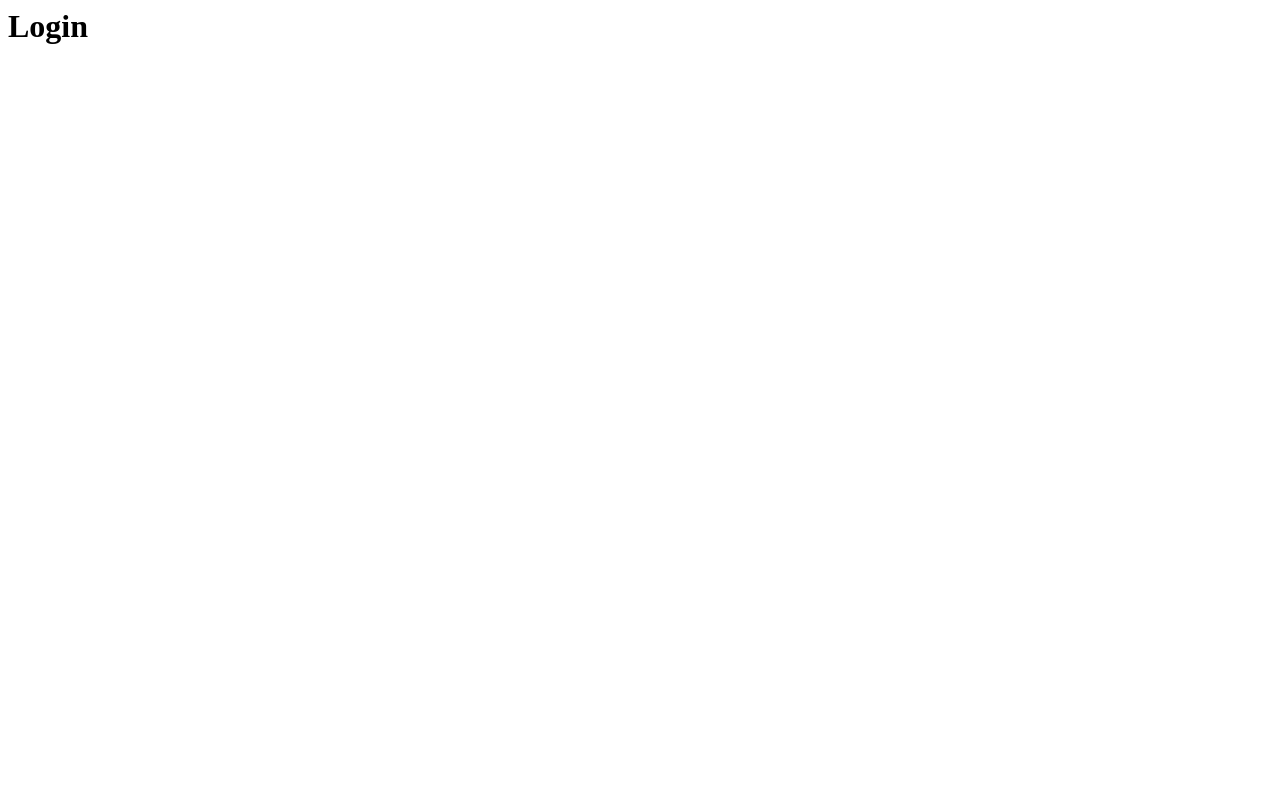
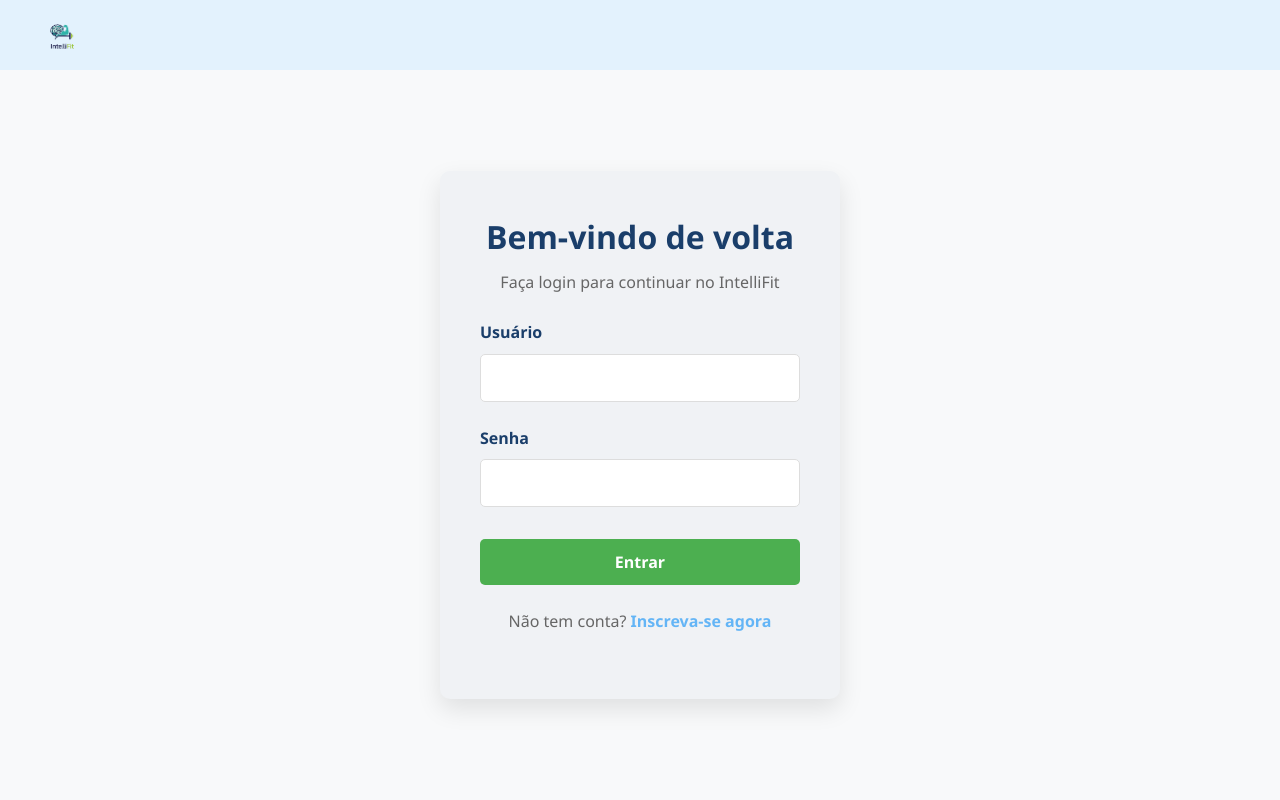
Before and after one commit to eduardohasantos/intellifit, a Django app: page /auth/login/ in a window 1280 px wide. Before the commit the page is almost empty. Run offline with Django 5.2, Linux system fonts and the light colour scheme.

Commit message:
Login page completed and dashboard implementation started
Finished the login page with user validation. If the credentials are valid, the user is redirected to the dashboard. If someone tries to access the dashboard directly without logging in, they are redirected back to the login page.

```diff
--- /dev/null
+++ b/templates/static/users/css/login.css
@@ -0,0 +1,168 @@
+:root {
+    --dark-blue: #1a3e6a;
+    --green: #4caf50;
+    --light-blue: #64b5f6;
+    --background: #f8f9fa;
+    --container-bg: #f0f2f5;
+    --text-color: #333;
+    --header-bg: #e3f2fd;
+}
+
+* {
+    margin: 0;
+    padding: 0;
+    box-sizing: border-box;
+    font-family: 'Segoe UI', Tahoma, Geneva, Verdana, sans-serif;
+}
+
+body {
+    background-color: white;
+    color: var(--text-color);
+    line-height: 1.6;
+}
+
+header {
+    background-color: var(--header-bg);
+    padding: 0.5rem 2rem;
+    box-shadow: 0 2px 4px rgba(0, 0, 0, 0.1);
+    display: flex;
+    justify-content: flex-start;
+    height: 70px;
+}
+
+.logo-container {
+    display: flex;
+    align-items: center;
+    height: 100%;
+}
+
+.logo {
+    height: 60px;
+    width: auto;
+    max-width: 180px;
+}
+
+main {
+    display: flex;
+    justify-content: center;
+    align-items: center;
+    min-height: calc(100vh - 70px);
+    padding: 2rem;
+    background-color: var(--background);
+}
+
+.login-container {
+    background-color: var(--container-bg);
+    padding: 2.5rem;
+    border-radius: 10px;
+    box-shadow: 0 10px 25px rgba(0, 0, 0, 0.1);
+    width: 100%;
+    max-width: 400px;
+    transition: transform 0.3s ease;
+}
+
+.login-container:hover {
+    transform: translateY(-5px);
+}
+
+.login-container h1 {
+    color: var(--dark-blue);
+    margin-bottom: 0.5rem;
+    text-align: center;
+}
+
+.login-container > p {
+    text-align: center;
+    margin-bottom: 1.5rem;
+    color: #666;
+}
+
+.login-form {
+    display: flex;
+    flex-direction: column;
+}
+
+.form-group {
+    margin-bottom: 1.5rem;
+}
+
+.form-group label {
+    display: block;
+    margin-bottom: 0.5rem;
+    font-weight: 600;
+    color: var(--dark-blue);
+}
+
+.form-group input {
+    width: 100%;
+    padding: 12px;
+    border: 1px solid #ddd;
+    border-radius: 5px;
+    font-size: 1rem;
+    transition: border-color 0.3s;
+}
+
+.form-group input:focus {
+    border-color: var(--light-blue);
+    outline: none;
+    box-shadow: 0 0 0 2px rgba(100, 181, 246, 0.2);
+}
+
+.login-btn {
+    background-color: var(--green);
+    color: white;
+    border: none;
+    padding: 12px;
+    border-radius: 5px;
+    font-size: 1rem;
+    font-weight: 600;
+    cursor: pointer;
+    transition: background-color 0.3s;
+    margin-top: 0.5rem;
+}
+
+.login-btn:hover {
+    background-color: #3d8b40;
+}
+
+.register-link {
+    text-align: center;
+    margin-top: 1.5rem;
+}
+
+.register-link a {
+    color: var(--light-blue);
+    text-decoration: none;
+    font-weight: 600;
+}
+
+.register-link a:hover {
+    text-decoration: underline;
+}
+
+.alert {
+  margin: 15px auto;
+  padding: 12px 20px;
+  width: 100%;
+  text-align: center;
+  border: 1px solid #e74c3c;
+  border-radius: 8px;
+  background-color: #f8d7da;
+  color: #721c24;
+  font-weight: 500;
+}
+
+/* Responsividade */
+@media (max-width: 500px) {
+    .login-container {
+        padding: 1.5rem;
+    }
+
+    header {
+        padding: 0.5rem 1rem;
+    }
+
+    .logo {
+        height: 35px;
+    }
+}
--- /dev/null
+++ b/users/templates/dashboard.html
@@ -0,0 +1 @@
+<h1>dashboard</h1>
--- a/users/templates/login.html
+++ b/users/templates/login.html
@@ -1 +1,48 @@
-<h1>Login</h1>
+{% load static %}
+
+<!DOCTYPE html>
+<html lang="pt-br">
+<head>
+    <meta charset="UTF-8">
+    <meta name="viewport" content="width=device-width, initial-scale=1.0">
+    <title>IntelliFit - Login</title>
+    <link rel="stylesheet" href="/static/users/css/login.css">
+</head>
+<body>
+    <header>
+        <div class="logo-container">
+            <img src="{% static 'users/img/Intellifit-Logo-removebg-preview.png' %}" alt="IntelliFit Logo" class="logo">
+        </div>
+    </header>
+
+    <main>
+        <div class="login-container">
+            <h1>Bem-vindo de volta</h1>
+            <p>Faça login para continuar no IntelliFit</p>
+
+            {% if messages %}
+            {% for message in messages %}
+                <div class="alert">{{ message }}</div>
+            {% endfor %}
+            {% endif %}
+
+            <form class="login-form" action="{% url 'login' %}" method="POST">
+                {% csrf_token %}
+                <div class="form-group">
+                    <label for="username">Usuário</label>
+                    <input type="text" id="username" name="username" required>
+                </div>
+
+                <div class="form-group">
+                    <label for="password">Senha</label>
+                    <input type="password" id="password" name="password" required>
+                </div>
+
+                <button type="submit" class="login-btn">Entrar</button>
+            </form>
+
+            <p class="register-link">Não tem conta? <a href="register.html">Inscreva-se agora</a></p>
+        </div>
+    </main>
+</body>
+</html>
--- a/users/templates/register.html
+++ b/users/templates/register.html
@@ -43,11 +43,6 @@
                         <input type="password" id="password" name="password" required>
                     </div>
 
-                    <div class="form-group">
-                        <label for="birthdate">Data de Nascimento</label>
-                        <input type="date" id="birthdate" name="birthdate" required>
-                    </div>
-
                     <button type="submit" class="register-btn">Registrar</button>
                 </form>
 
--- a/users/urls.py
+++ b/users/urls.py
@@ -4,4 +4,5 @@ from . import views
 urlpatterns = [
     path('register/', views.register, name='register'),
     path('login/', views.login, name="login"),
+    path('dashboard/', views.dashboard, name="dashboard"),
 ]
--- a/users/views.py
+++ b/users/views.py
@@ -1,8 +1,11 @@
 from django.http import HttpResponse
-from django.shortcuts import render
+from django.shortcuts import redirect, render
 from django.contrib.auth.models import User
 from django.contrib import messages
 from django.contrib.messages import constants
+from django.contrib.auth import authenticate
+from django.contrib.auth import login as login_django
+from django.contrib.auth.decorators import login_required
 
 def register(request):
     if request.method == "GET":
@@ -11,7 +14,6 @@ def register(request):
         username = request.POST.get('username')
         email = request.POST.get('email')
         password = request.POST.get('password')
-        birthdate = request.POST.get('birthdate')
 
         if User.objects.filter(email=email).exists():
             messages.add_message(request, constants.ERROR, "Email já cadastrado")
@@ -28,7 +30,28 @@ def register(request):
         user = User.objects.create_user(username=username, email=email, password=password)
         user.save()
 
-        return HttpResponse('usuário cadastrado com sucesso')
+        messages.sucess(request, "Usuário cadastrado com sucesso!")
+        return redirect('login')
 
 def login(request):
-    return render(request, 'login.html')
+    if request.method == "GET":
+        return render(request, 'login.html')
+    else:
+        username = request.POST.get('username')
+        password = request.POST.get('password')
+
+        user = authenticate(username=username, password=password)
+
+        if user:
+            login_django(request, user)
+
+            return redirect('dashboard')
+        else:
+            messages.add_message(request, constants.ERROR, 'Usuário ou senha inválidos')
+            return render(request, 'login.html', {
+                'username': username,
+            })
+
+@login_required(login_url = "/auth/login/")
+def dashboard(request):
+    return render(request, 'dashboard.html')
```
Also changed, not shown: db.sqlite3.
